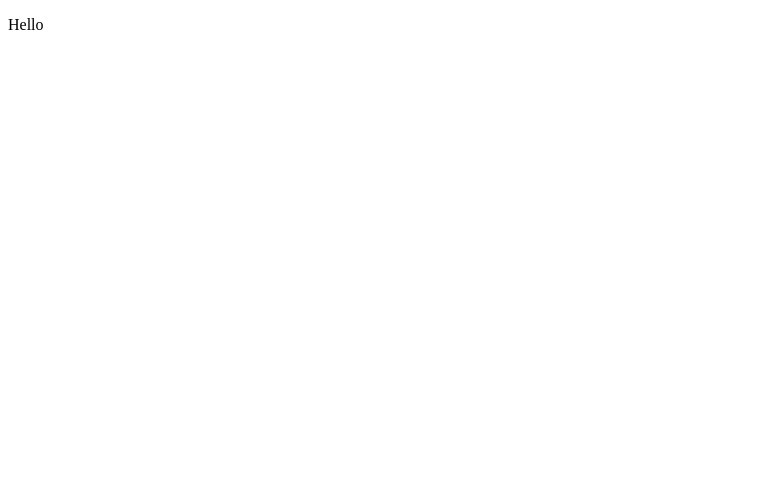
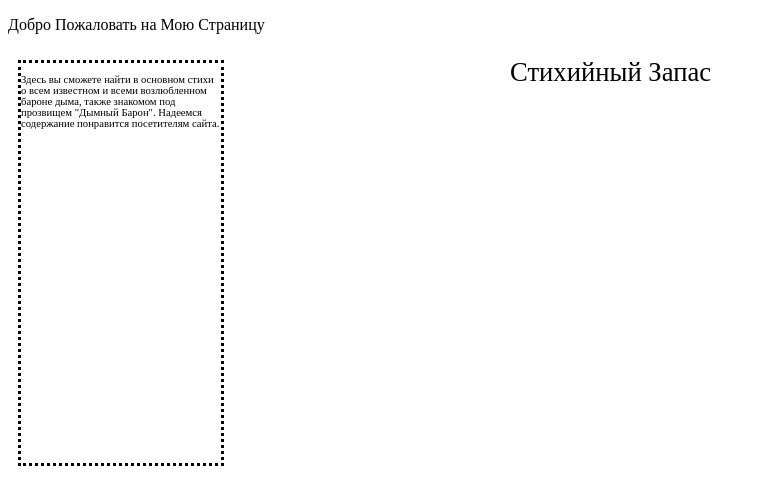
Before and after one commit to vz227/WIP, a plain HTML site: page index.html in a window 1280 px wide. Shown: the whole page, without its empty margins (0-765 px from the left). Drawn offline with Linux system fonts and the light colour scheme; a web font is replaced by a local one.

Commit message:
Initial Commit

```diff
--- a/css/fontsheet.css
+++ /dev/null
@@ -1,51 +0,0 @@
-@font-face {
-    font-family: 'Yuzu Pop A [M]';
-    src: url('fonts/YuzuPopA_M_Light.eot');
-    src: url('fonts/YuzuPopA_M_Light.eot?#iefix') format('embedded-opentype'),
-        url('fonts/YuzuPopA_M_Light.woff2') format('woff2'),
-        url('fonts/YuzuPopA_M_Light.woff') format('woff'),
-        url('fonts/YuzuPopA_M_Light.ttf') format('truetype'),
-        url('fonts/YuzuPopA_M_Light.svg#YuzuPopA_M_Light') format('svg');
-    font-weight: 300;
-    font-style: normal;
-    font-display: swap;
-}
-
-@font-face {
-    font-family: 'Yuzu Pop A [M]';
-    src: url('fonts/YuzuPopA_M_Bold.eot');
-    src: url('fonts/YuzuPopA_M_Bold.eot?#iefix') format('embedded-opentype'),
-        url('fonts/YuzuPopA_M_Bold.woff2') format('woff2'),
-        url('fonts/YuzuPopA_M_Bold.woff') format('woff'),
-        url('fonts/YuzuPopA_M_Bold.ttf') format('truetype'),
-        url('fonts/YuzuPopA_M_Bold.svg#YuzuPopA_M_Bold') format('svg');
-    font-weight: bold;
-    font-style: normal;
-    font-display: swap;
-}
-
-@font-face {
-    font-family: 'Yuzu Pop A [M] Extra';
-    src: url('fonts/YuzuPopA_M_ExtraLight.eot');
-    src: url('fonts/YuzuPopA_M_ExtraLight.eot?#iefix') format('embedded-opentype'),
-        url('fonts/YuzuPopA_M_ExtraLight.woff2') format('woff2'),
-        url('fonts/YuzuPopA_M_ExtraLight.woff') format('woff'),
-        url('fonts/YuzuPopA_M_ExtraLight.ttf') format('truetype'),
-        url('fonts/YuzuPopA_M_ExtraLight.svg#YuzuPopA_M_ExtraLight') format('svg');
-    font-weight: 200;
-    font-style: normal;
-    font-display: swap;
-}
-
-@font-face {
-    font-family: 'Yuzu Pop A [M]';
-    src: url('fonts/YuzuPopA_M_Regular.eot');
-    src: url('fonts/YuzuPopA_M_Regular.eot?#iefix') format('embedded-opentype'),
-        url('fonts/YuzuPopA_M_Regular.woff2') format('woff2'),
-        url('fonts/YuzuPopA_M_Regular.woff') format('woff'),
-        url('fonts/YuzuPopA_M_Regular.ttf') format('truetype'),
-        url('fonts/YuzuPopA_M_Regular.svg#YuzuPopA_M_Regular') format('svg');
-    font-weight: normal;
-    font-style: normal;
-    font-display: swap;
-}
--- a/css/stylesheet.css
+++ b/css/stylesheet.css
@@ -1,4 +1,82 @@
-    .body{
-        font-family:
-        font-style: normal;
-    }
+@font-face {
+    font-family: 'Yuzu Pop A [M]';
+    src: url(fonts/YuzuPopA_M_Light.eot);
+    src: url(fonts/YuzuPopA_M_Light.eot?#iefix) format('embedded-opentype'),
+        url(fonts/YuzuPopA_M_Light.woff2) format('woff2'),
+        url(fonts/YuzuPopA_M_Light.woff) format('woff'),
+        url(fonts/YuzuPopA_M_Light.ttf) format('truetype'),
+        url(fonts/YuzuPopA_M_Light.svg#YuzuPopA_M_Light) format('svg');
+    font-weight: 300;
+    font-style: normal;
+    font-display: swap;
+}
+
+@font-face {
+    font-family: 'Yuzu Pop A [M]';
+    src: url(fonts/YuzuPopA_M_Bold.eot);
+    src: url(fonts/YuzuPopA_M_Bold.eot?#iefix) format('embedded-opentype'),
+        url(fonts/YuzuPopA_M_Bold.woff2) format('woff2'),
+        url(fonts/YuzuPopA_M_Bold.woff) format('woff'),
+        url(fonts/YuzuPopA_M_Bold.ttf) format('truetype'),
+        url(fonts/YuzuPopA_M_Bold.svg#YuzuPopA_M_Bold) format('svg');
+    font-weight: bold;
+    font-style: normal;
+    font-display: swap;
+}
+
+@font-face {
+    font-family: 'Yuzu Pop A [M] Extra';
+    src: url(fonts/YuzuPopA_M_ExtraLight.eot);
+    src: url(fonts/YuzuPopA_M_ExtraLight.eot?#iefix) format('embedded-opentype'),
+        url(fonts/YuzuPopA_M_ExtraLight.woff2) format('woff2'),
+        url(fonts/YuzuPopA_M_ExtraLight.woff) format('woff'),
+        url(fonts/YuzuPopA_M_ExtraLight.ttf) format('truetype'),
+        url(fonts/YuzuPopA_M_ExtraLight.svg#YuzuPopA_M_ExtraLight) format('svg');
+    font-weight: 200;
+    font-style: normal;
+    font-display: swap;
+}
+
+@font-face {
+    font-family: 'Yuzu Pop A [M]';
+    src: url(fonts/YuzuPopA_M_Regular.eot);
+    src: url(fonts/YuzuPopA_M_Regular.eot?#iefix) format('embedded-opentype'),
+        url(fonts/YuzuPopA_M_Regular.woff2) format('woff2'),
+        url(fonts/YuzuPopA_M_Regular.woff) format('woff'),
+        url(fonts/YuzuPopA_M_Regular.ttf) format('truetype'),
+        url('fonts/YuzuPopA_M_Regular.svg#YuzuPopA_M_Regular') format('svg');
+    font-weight: normal;
+    font-style: normal;
+    font-display: swap;
+}
+
+body{
+    font-family: 'Yuzu Pop A [M]';
+
+}
+
+#info{
+    height: 400px;
+    width: 200px;
+    margin: 10px;
+    position: absolute; top: 50px;
+    font-size: 8pt;
+    letter-spacing: 0px;
+    border-style: dotted;
+}
+
+.post{
+    height: 500px;
+    width: 500px;
+    margin: 10px;
+    font-size: normal;
+    letter-spacing: 0px;
+    position: absolute; left: -100px; top: -20px;
+}
+
+.heading{
+    font-size: 20pt;
+    font-style: bold;
+    margin: 10px;
+    position: absolute; left: 500px; top: 20px;
+}
--- a/index.html
+++ b/index.html
@@ -5,11 +5,20 @@
     <meta http-equiv="X-UA-Compatible" content="IE=edge">
     <meta name="viewport" content="width=device-width, initial-scale=1.0">
     <link rel="stylesheet" href="css/stylesheet.css">
-    <link rel="stylesheet" href="css/fontsheet.css">
     <title>╭( ･ㅂ･)و</title>
 </head>
 <body>
-    <p> Hello </p>
+    <p> Добро Пожаловать на Мою Страницу </p>
+
+    <div id="info">
+
+        <p> Здесь вы сможете найти в основном стихи о всем известном и всеми возлюбленном бароне дыма, также знакомом под прозвищем "Дымный Барон". Надеемся содержание понравится посетителям сайта. </p>
+    </div>
+
+    <div class="heading">
+
+        <p> Стихийный Запас </p>
+
+    </div>
 
 </body>
-</html>
```
